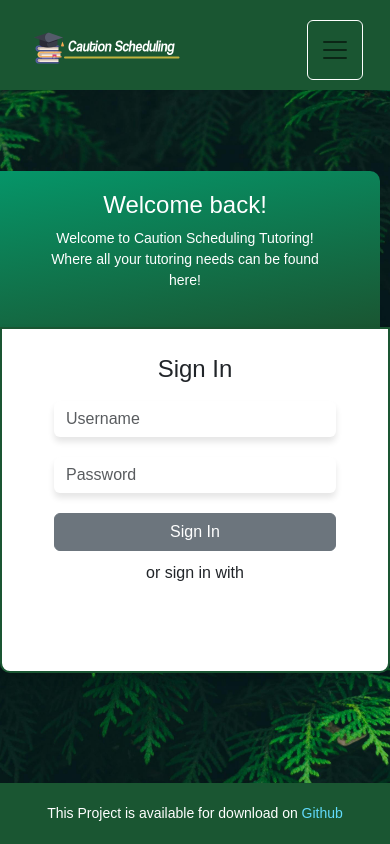
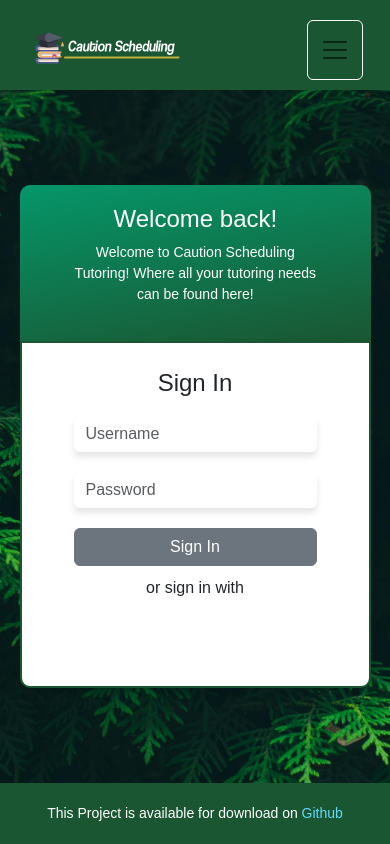
Before and after one commit to JAZAnder/Caution-Scheduling, a React (Vite) app in the folder Caution-Scheduling-Web/: page /login in a window 390 px wide. Built offline with nearby package versions, Linux system fonts and the light colour scheme.

Commit message:
Login Mobile View Fixed

```diff
--- a/Caution-Scheduling-Web/src/routes/login/login.css
+++ b/Caution-Scheduling-Web/src/routes/login/login.css
@@ -123,6 +123,7 @@ span {
     max-width: 100vw;
     border-radius: 0;
     height: auto;
+    margin: 5%;
   }
 
   .forms-container,
@@ -134,13 +135,14 @@ span {
   .forms-container {
     order: 2;
     padding-top: 20px;
-    border-radius: 0 0 10px 10px; /* Fix for mobile layout */
+    border-radius: 0 0 10px 10px;
   }
 
   .intros-container {
     order: 1;
     padding: 20px;
-    border-radius: 10px 10px 0 0; /* Fix for mobile layout */
+    border-radius: 10px 10px 0 0;
+    margin-left: 0.1%;
   }
 }
 
@@ -149,6 +151,8 @@ span {
     flex-direction: column;
     padding: 0;
     width: 100vw;
+    padding-top: 10%;
+    padding-bottom: 2.5%;
   }
 
   .forms-container,
```
